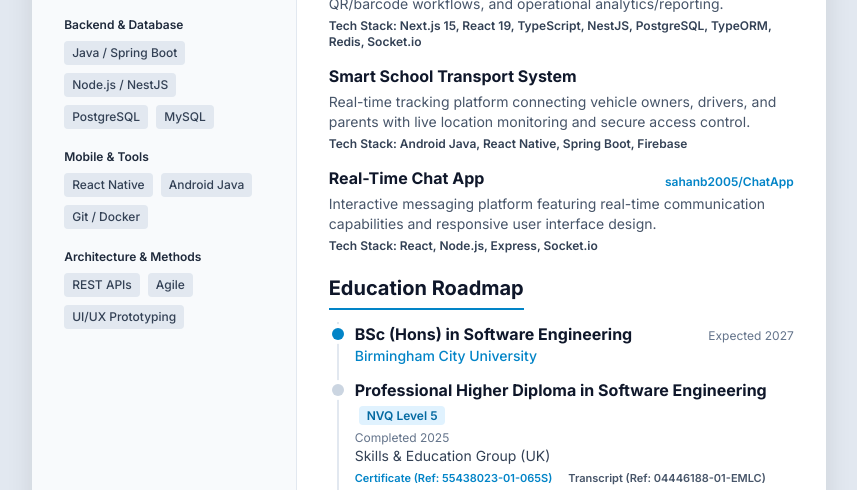
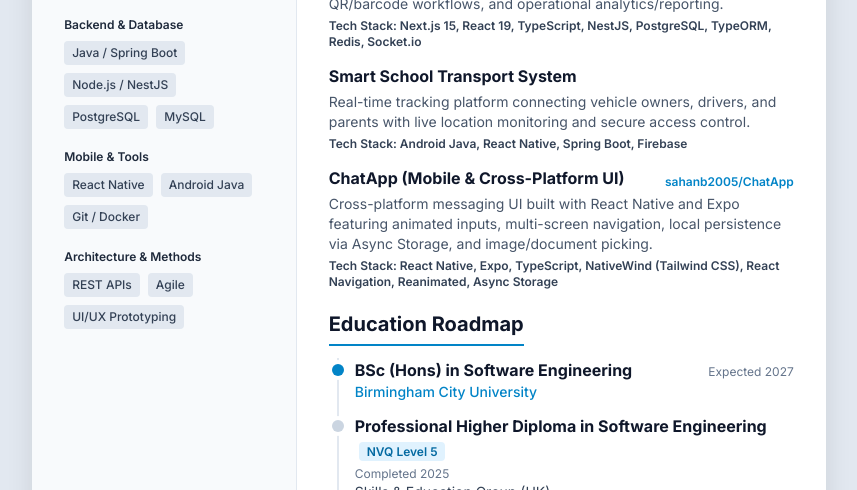
Before and after one commit to sahanb2005/sahan-cinematic-portfolio, a plain HTML site: page Sahan_Bandara_CV.html in a window 1280 px wide. Shown: the part 719-1209 px from the top of the page, without its empty margins (211-1068 px from the left). Drawn offline with nearby package versions, Linux system fonts and the light colour scheme.

Commit message:
Revise Project 3 details in Sahan_Bandara_CV.html
Updated project description and tech stack for Project 3.

```diff
--- a/Sahan_Bandara_CV.html
+++ b/Sahan_Bandara_CV.html
@@ -452,11 +452,11 @@
                 </div>
 
 
-                <!-- Project 3 -->
+               <!-- Project 3 -->
                 <div>
                     <div class="flex justify-between items-end mb-1">
                         <h3 class="font-bold text-dark text-base">
-                            Real-Time Chat App
+                            ChatApp (Mobile & Cross-Platform UI)
                         </h3>
 
                         <a href="https://github.com/sahanb2005/ChatApp"
@@ -467,11 +467,11 @@
                     </div>
 
                     <p class="text-sm text-slate-600 mb-1">
-                        Interactive messaging platform featuring real-time communication capabilities and responsive user interface design.
+                        Cross-platform messaging UI built with React Native and Expo featuring animated inputs, multi-screen navigation, local persistence via Async Storage, and image/document picking.
                     </p>
 
                     <p class="text-xs font-semibold text-slate-700">
-                        Tech Stack: React, Node.js, Express, Socket.io
+                        Tech Stack: React Native, Expo, TypeScript, NativeWind (Tailwind CSS), React Navigation, Reanimated, Async Storage
                     </p>
                 </div>
 
```
